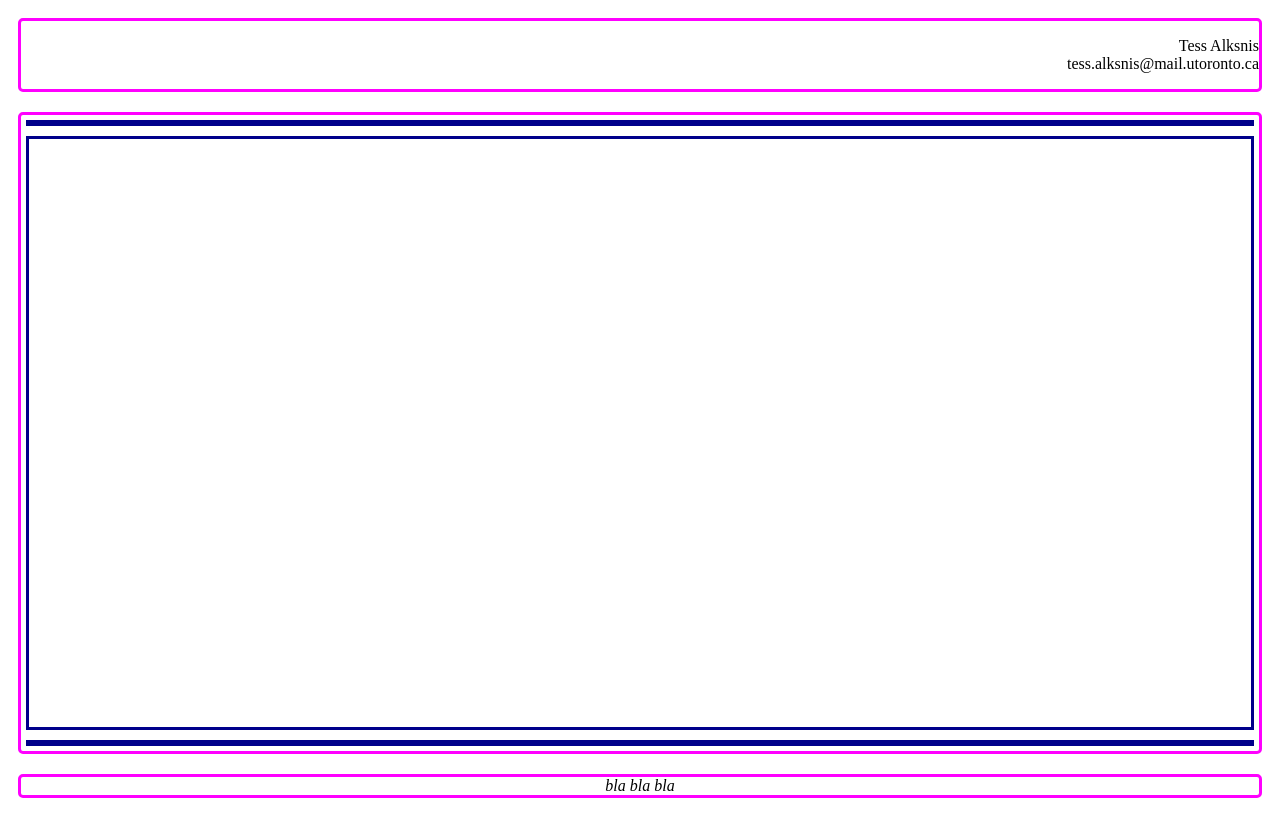
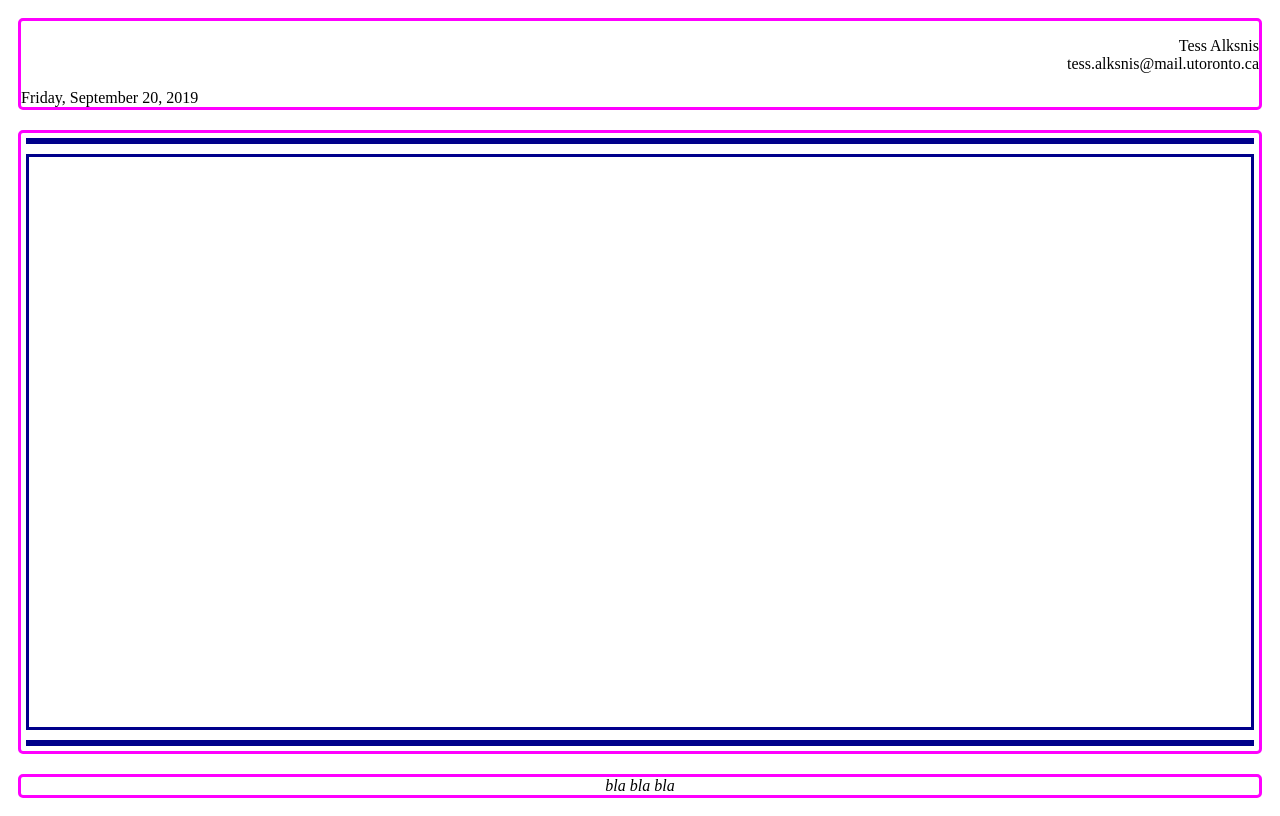
Before and after one commit to dh20199/01-blog-tessalksnis, a website: page 01/index.html in a window 1280 px wide. Drawn offline with Linux system fonts and the light colour scheme.

Commit message:
Added "time" to index.html

```diff
--- a/01/index.html
+++ b/01/index.html
@@ -15,9 +15,7 @@
                     </p>
                 </div>
 
-                <time>
-
-                </time>
+                <time> Friday, September 20, 2019</time>
 
                 <div class="recipient">
 
```
